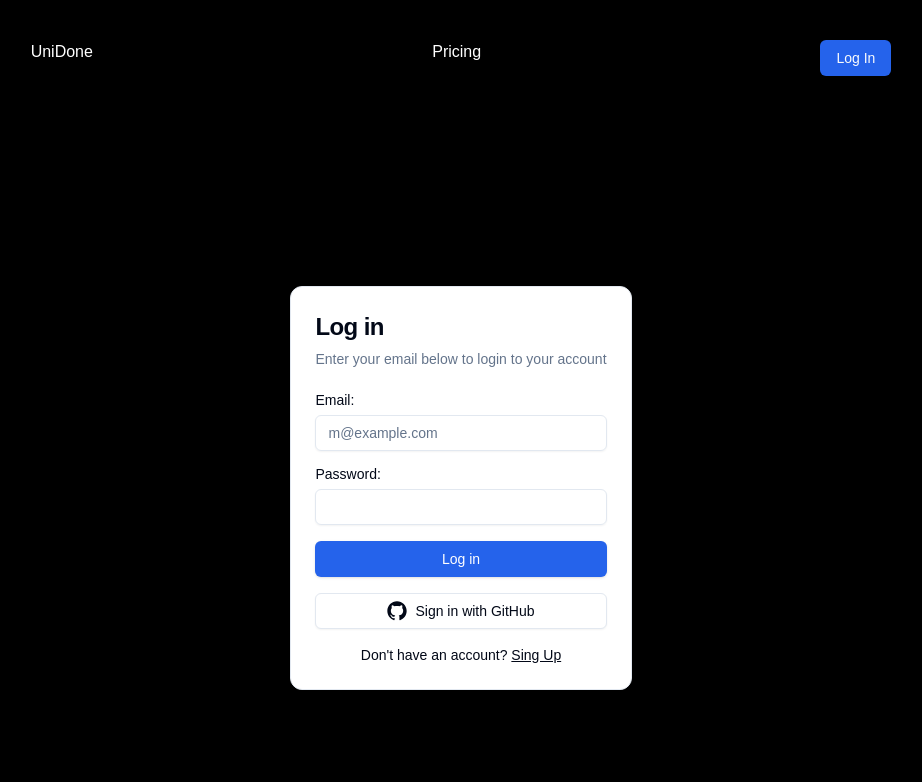
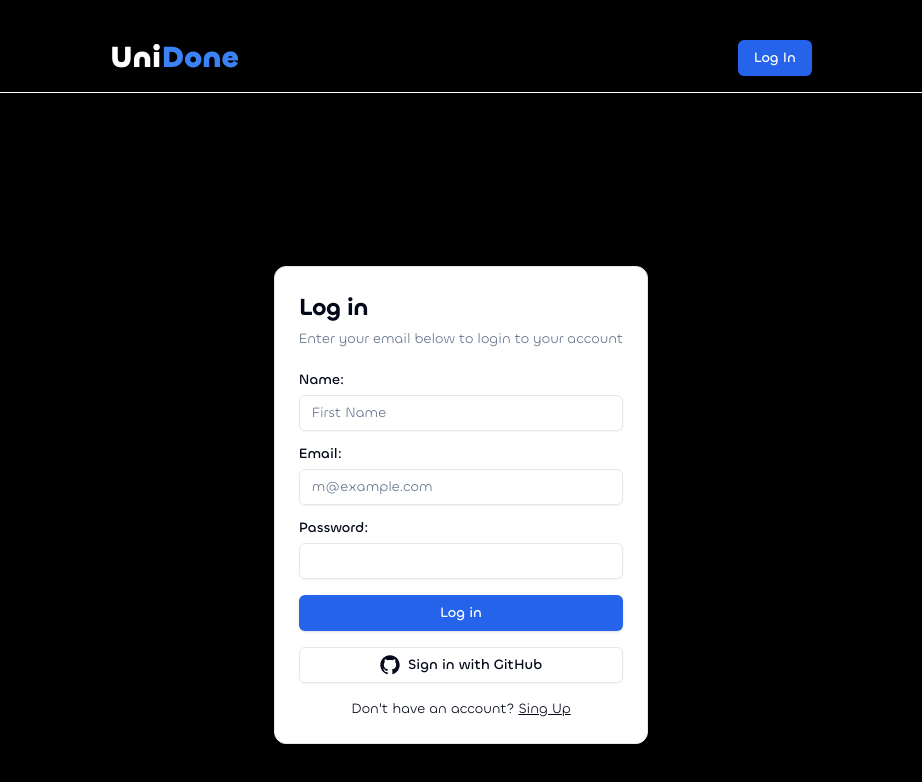
Before and after one commit to kirillpav/unidone, a Next.js app: page /login in a window 1280 px wide. Shown: the top 782 px of the page, without its empty margins (179-1101 px from the left). Built offline with nearby package versions, Linux system fonts and the light colour scheme; no server answers.

Commit message:
Update Hero and Navbar components

```diff
--- a/src/app/_components/Hero.tsx
+++ b/src/app/_components/Hero.tsx
@@ -1,12 +1,13 @@
 import { Button } from "@/components/ui/button";
+import { SeparatorHorizontal } from "lucide-react";
 
 export default function Hero() {
 	return (
 		<div className="flex flex-col items-center">
-			<h1 className="text-white text-5xl text-center">
-				Revolutioize your university organization system
+			<h1 className="text-white text-7xl text-center w-1/2 mb-6 font-bold">
+				Supercharge your unversity productivity
 			</h1>
-			<Button className="w-[100px]">Get Started</Button>
+			<Button className="w-[200px]">Get Started</Button>
 		</div>
 	);
 }
--- a/src/app/_components/Navbar.tsx
+++ b/src/app/_components/Navbar.tsx
@@ -2,21 +2,28 @@ import { Button } from "@/components/ui/button";
 import Link from "next/link";
 import { createClient } from "@/utils/supabase/server";
 import { signOut } from "../login/actions";
+import { SeparatorHorizontal } from "lucide-react";
+import { redirect } from "next/navigation";
 
 export default async function Navbar() {
 	const supabase = await createClient();
 	const {
 		data: { user },
 	} = await supabase.auth.getUser();
+
 	return (
 		<nav className="p-10">
-			<div className="flex flex-row justify-around text-white">
-				<a href="/">UniDone</a>
-				<a href="">Pricing</a>
+			<div className="flex flex-row justify-around text-white items-center">
+				<Link href="/" className="text-3xl font-bold">
+					Uni<span className="text-blue-500">Done</span>
+				</Link>
+
 				{user !== null ? (
 					<form action={signOut} className="flex flex-row items-center gap-2">
 						<Link href={"/dashboard"}>Dashboard</Link>
-						<p> {user.email}</p>
+						<Link href={"/dashboard/classes"}>Classes</Link>
+						<Link href={"/dashboard/assignments"}>Assignments</Link>
+						{/* <p> {user.email}</p> */}
 						<Button>Sign Out</Button>
 					</form>
 				) : (
@@ -25,6 +32,7 @@ export default async function Navbar() {
 					</Button>
 				)}
 			</div>
+			<div className="w-full border-b border-b-white mt-4 overflow-auto"></div>
 		</nav>
 	);
 }
--- a/src/app/_components/SignOutButton.tsx
+++ /dev/null
@@ -1,6 +0,0 @@
-import { Button } from "@/components/ui/button";
-import { logout } from "../login/actions";
-
-export default function SignOutButton() {
-	return <Button formAction={logout}>Sign Out</Button>;
-}
--- a/src/app/dashboard/page.tsx
+++ b/src/app/dashboard/page.tsx
@@ -25,6 +25,7 @@ export default async function Dashboard() {
 
 	return (
 		<section className="p-3 pt-6 w-full flex flex-col gap-4 flex-wrap">
+			<p className="text-white">Hi {user.email}!</p>
 			<SemesterList semesters={semesters ?? []} />
 		</section>
 	);
--- a/src/app/layout.tsx
+++ b/src/app/layout.tsx
@@ -2,6 +2,10 @@ import type { Metadata } from "next";
 import localFont from "next/font/local";
 import Navbar from "./_components/Navbar";
 import "./globals.css";
+
+const chillax = localFont({
+	src: "./fonts/Chillax-Variable.ttf",
+});
 
 const geistSans = localFont({
 	src: "./fonts/GeistVF.woff",
@@ -26,9 +30,7 @@ export default function RootLayout({
 }>) {
 	return (
 		<html lang="en">
-			<body
-				className={`${geistSans.variable} ${geistMono.variable} antialiased bg-black`}
-			>
+			<body className={`${chillax.className} antialiased bg-black`}>
 				<Navbar />
 				{children}
 			</body>
--- a/src/app/login/actions.ts
+++ b/src/app/login/actions.ts
@@ -13,6 +13,7 @@ export async function login(formData: FormData) {
 	// type-casting here for convenience
 	// in practice, you should validate your inputs
 	const data = {
+		// name: formData.get("name") as string,
 		email: formData.get("email") as string,
 		password: formData.get("password") as string,
 	};
@@ -33,6 +34,7 @@ export async function signup(formData: FormData) {
 	// type-casting here for convenience
 	// in practice, you should validate your inputs
 	const data = {
+		// name: formData.get("name") as string,
 		email: formData.get("email") as string,
 		password: formData.get("password") as string,
 	};
--- a/src/app/login/page.tsx
+++ b/src/app/login/page.tsx
@@ -37,6 +37,16 @@ export default async function LoginPage() {
 				<CardContent className="flex flex-col gap-4">
 					<form id="login-form" className="grid gap-4">
 						<div className="grid gap-2">
+							<Label htmlFor="name">Name:</Label>
+							<Input
+								id="Name"
+								name="Name"
+								type="Name"
+								placeholder="First Name"
+								required
+							/>
+						</div>
+						<div className="grid gap-2">
 							<Label htmlFor="email">Email:</Label>
 							<Input
 								id="email"
@@ -46,6 +56,7 @@ export default async function LoginPage() {
 								required
 							/>
 						</div>
+
 						<div className="grid gap-2">
 							<Label htmlFor="password">Password:</Label>
 							<Input
```
Also changed, not shown: src/db/db.ts (deleted, +0 -10 lines), src/db/index.ts (deleted, +0 -8 lines), src/app/_components/Features.tsx (added), src/app/_components/UsedBy.tsx (added), src/app/fonts/Chillax-Variable.ttf (added), src/db/schema.ts (deleted).
